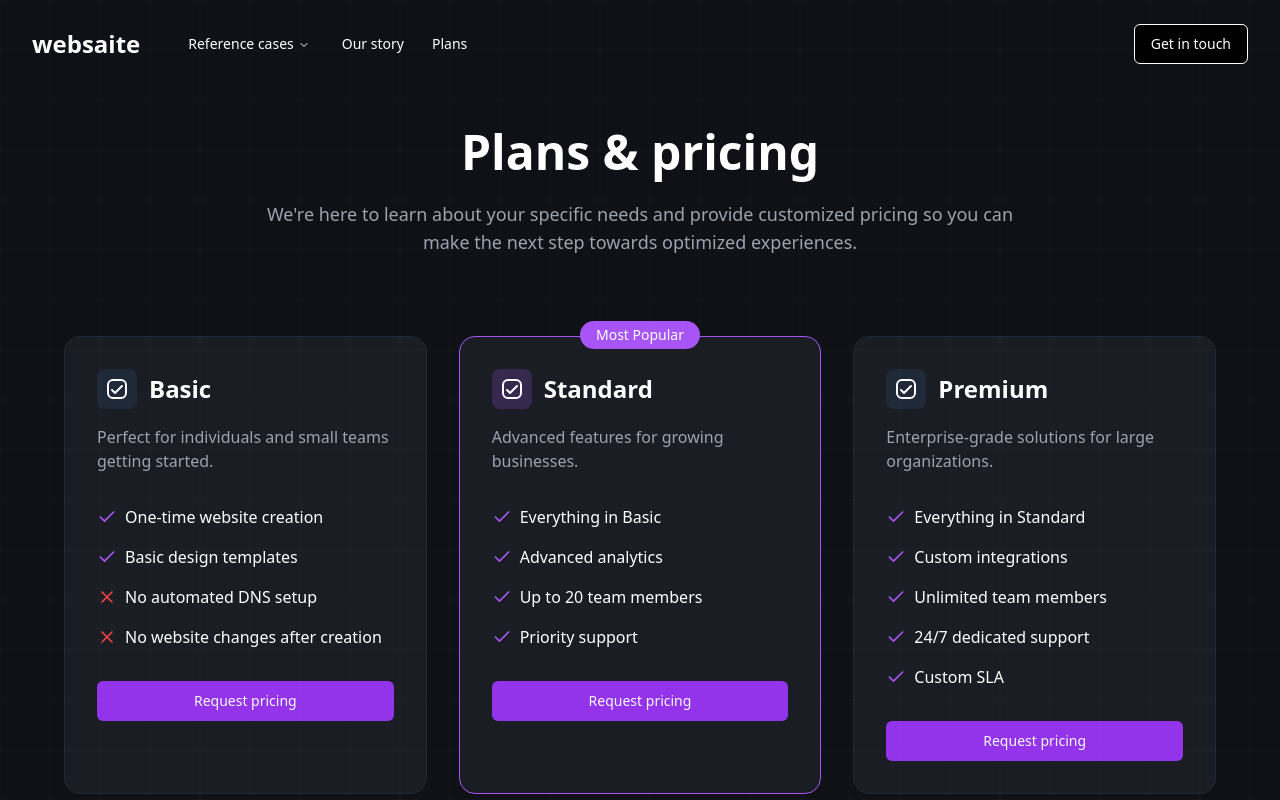
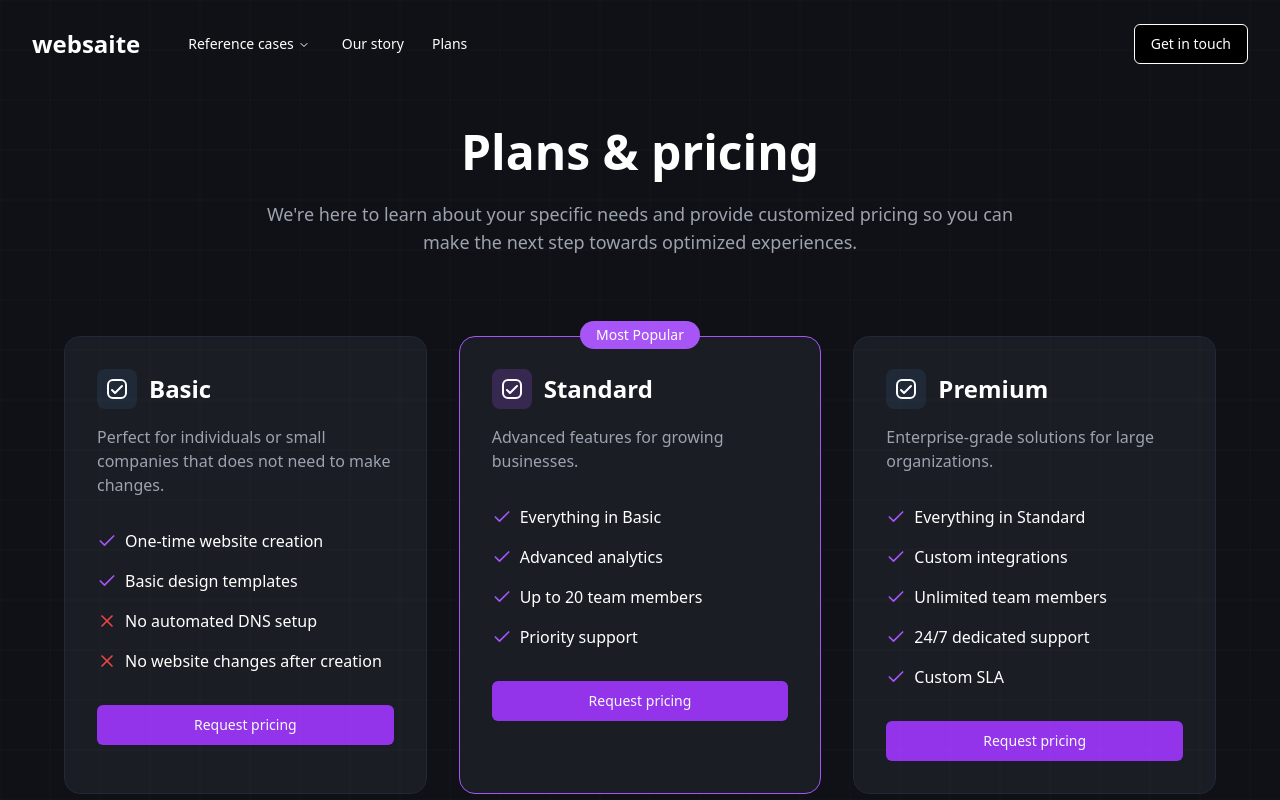
Before and after one commit to JuliaOrtheden/websaite, a React (Vite) app: page /plans in a window 1280 px wide. Shown: the top 800 px of the page. Built offline with nearby package versions, Linux system fonts and the light colour scheme.

Commit message:
Update text in Plans page
Changed the text to "Perfect for individuals or small companies that does not need to make changes" in the Plans component to better reflect the target audience.
[skip gpt_engineer]

```diff
--- a/src/pages/Plans.tsx
+++ b/src/pages/Plans.tsx
@@ -31,7 +31,7 @@ const Plans = () => {
               <h2 className="text-2xl font-semibold">Basic</h2>
             </div>
             <p className="text-gray-400 mb-8">
-              Perfect for individuals and small teams getting started.
+              Perfect for individuals or small companies that does not need to make changes.
             </p>
             <ul className="space-y-4 mb-8">
               <li className="flex items-center gap-2">
```
